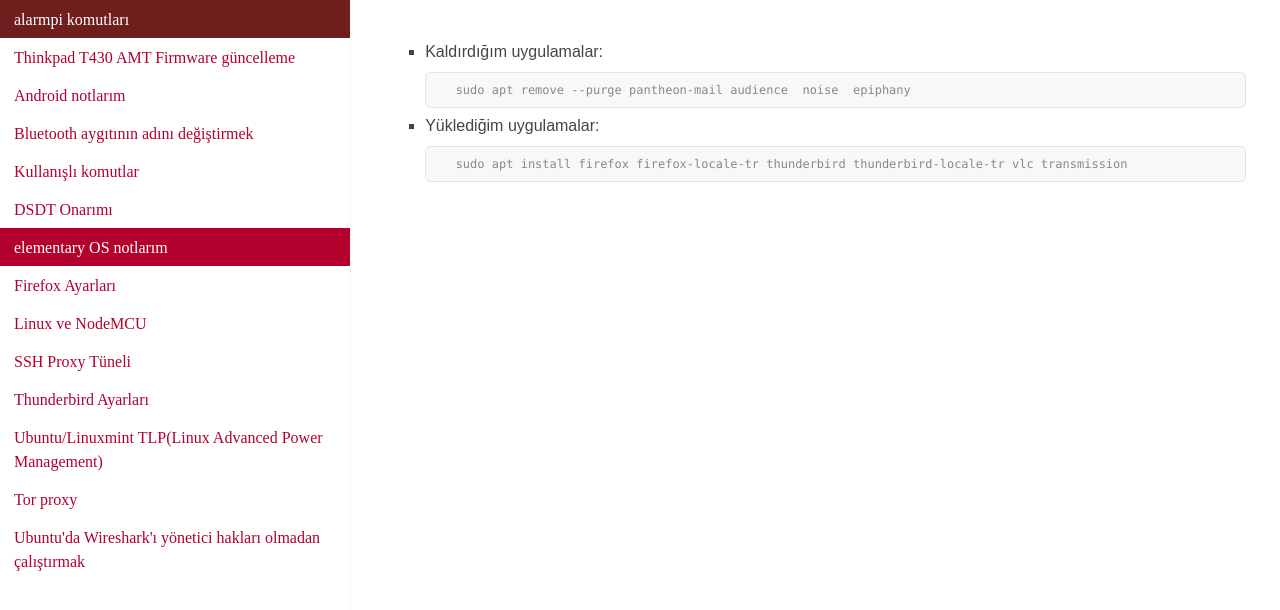
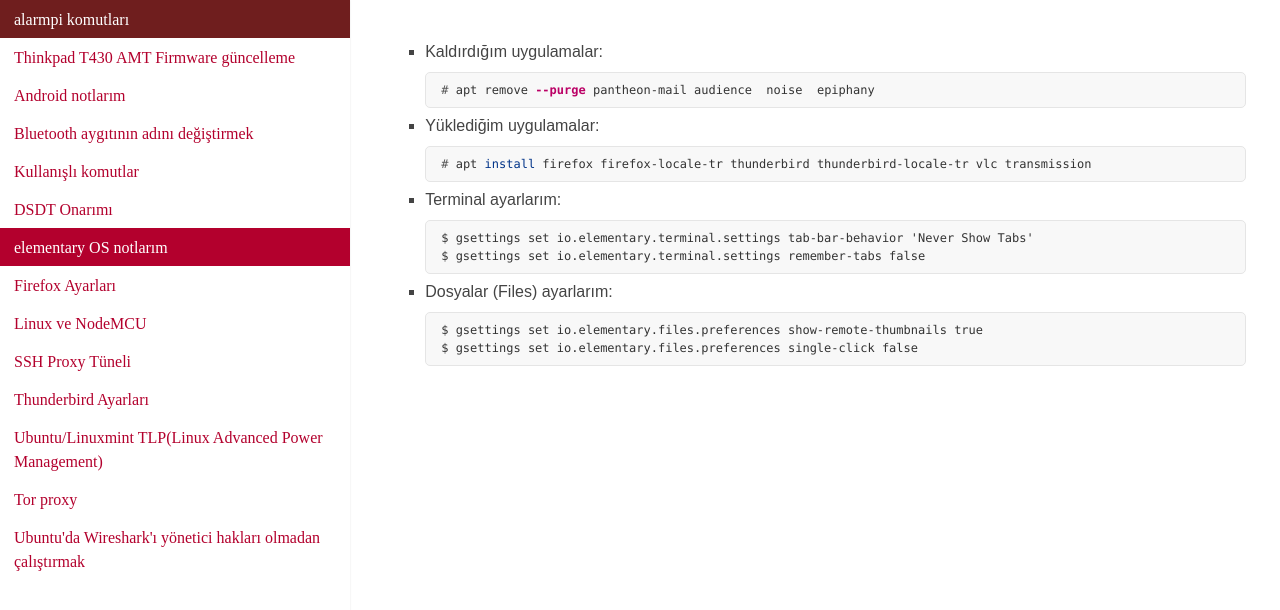
Before and after one commit to queeup/queeup.github.io, a Jekyll site: the page built from posts/eos.md, in a window 1280 px wide. Shown: the top 610 px of the page. Built offline with Jekyll 4.4.1, drawn with Linux system fonts in a browser that asks for light colours; some web fonts are replaced.

Commit message:
eos.md: my terminal and files settings

````diff
--- a/posts/eos.md
+++ b/posts/eos.md
@@ -2,14 +2,28 @@
 layout: blog
 title: elementary OS notlarım
 ---
+
 - Kaldırdığım uygulamalar:
 
-    ```console
-    sudo apt remove --purge pantheon-mail audience  noise  epiphany
-    ```
+  ```console
+  # apt remove --purge pantheon-mail audience  noise  epiphany
+  ```
 
 - Yüklediğim uygulamalar:
 
-    ```console
-    sudo apt install firefox firefox-locale-tr thunderbird thunderbird-locale-tr vlc transmission
-    ```
+  ```console
+  # apt install firefox firefox-locale-tr thunderbird thunderbird-locale-tr vlc transmission
+  ```
+- Terminal ayarlarım:
+
+  ```
+  $ gsettings set io.elementary.terminal.settings tab-bar-behavior 'Never Show Tabs'
+  $ gsettings set io.elementary.terminal.settings remember-tabs false
+  ```
+
+- Dosyalar (Files) ayarlarım:
+
+  ```
+  $ gsettings set io.elementary.files.preferences show-remote-thumbnails true
+  $ gsettings set io.elementary.files.preferences single-click false
+  ```
````
